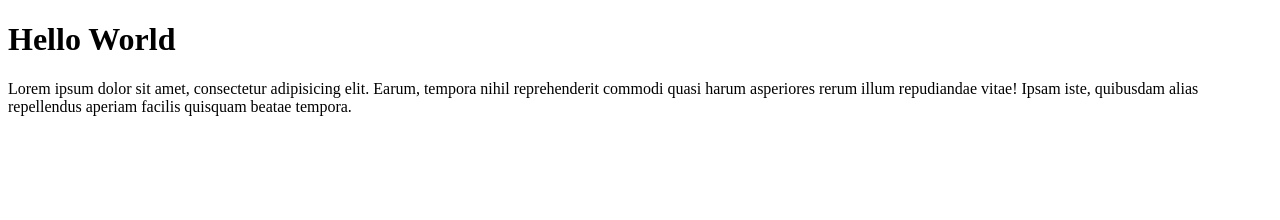
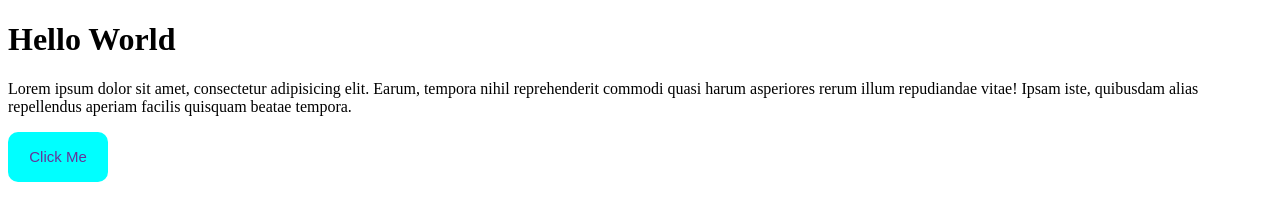
Before and after one commit to HapidzGIT/Learn-Git, a plain HTML site: page index.html in a window 1280 px wide. Drawn offline with Linux system fonts and the light colour scheme.

Commit message:
Menambahkan Button

```diff
--- a/index.html
+++ b/index.html
@@ -8,5 +8,6 @@
 <body>
     <h1>Hello World</h1>
     <p>Lorem ipsum dolor sit amet, consectetur adipisicing elit. Earum, tempora nihil reprehenderit commodi quasi harum asperiores rerum illum repudiandae vitae! Ipsam iste, quibusdam alias repellendus aperiam facilis quisquam beatae tempora.</p>
+    <button style="width: 100px; height: 50px;background-color: aqua; border: none; border-radius: 10px; color: rebeccapurple; font-size: 15px;">Click Me </button>
 </body>
 </html>
```
